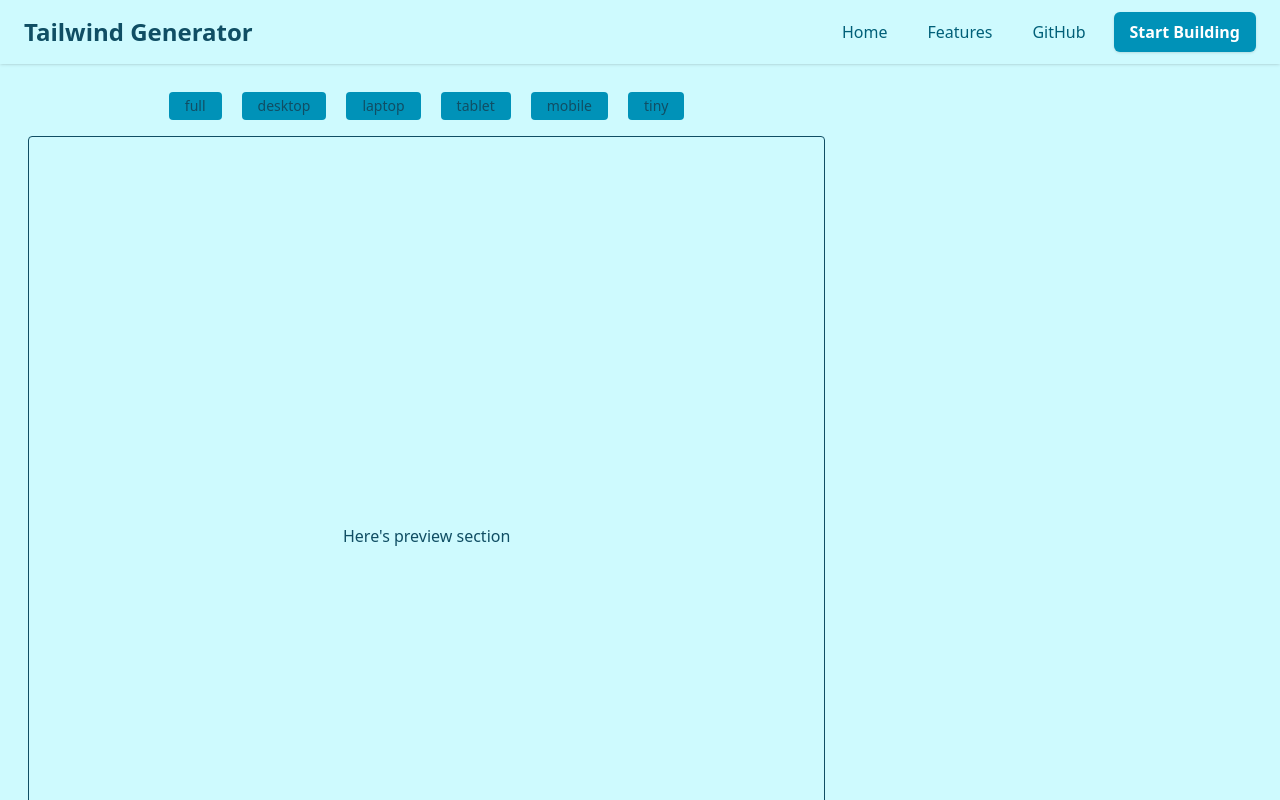
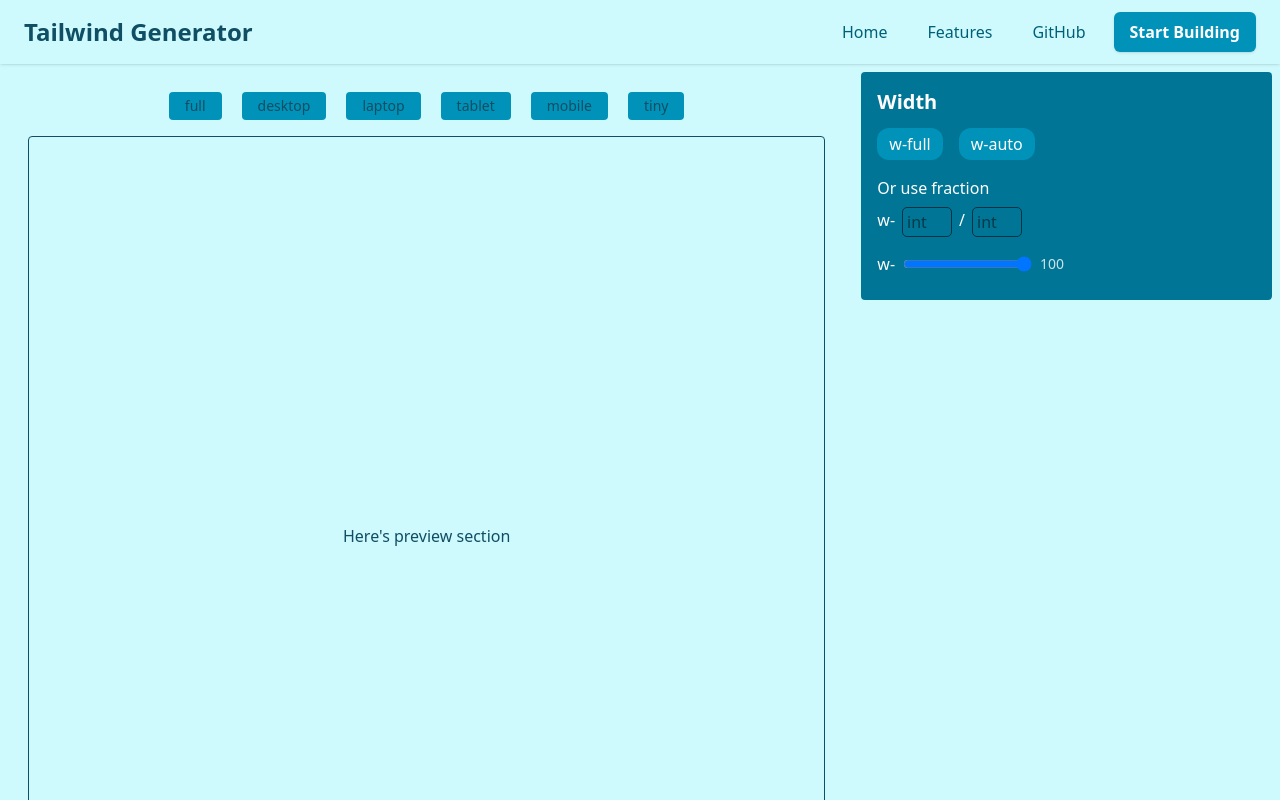
Before and after one commit to luckyguyluck/TailwindCSSGenerator, a React (Vite) app in the folder frontend/: page /generator in a window 1280 px wide. Shown: the top 800 px of the page. Built offline with nearby package versions, Linux system fonts and the light colour scheme.

Commit message:
width controller UI update

```diff
--- /dev/null
+++ b/frontend/src/Core/UI/Components/Controls/Width.jsx
@@ -0,0 +1,58 @@
+import { useState, useEffect } from "react";
+
+function Width() {
+  const [nSlider, setNSlider] = useState(100); // default to 100%
+  const [widthClass, setWidthClass] = useState("w-full");
+
+  useEffect(() => {
+    setWidthClass(`w-${nSlider}`);
+  }, [nSlider]);
+
+  return (
+    <div className="w-full p-4 mb-2 bg-cyan-700 rounded text-white">
+      <h3 className="text-xl font-semibold mb-3">Width</h3>
+
+      {/* Preset buttons */}
+      <div className="flex gap-4 mb-4">
+        <div
+          onClick={() => setWidthClass("w-full")}
+          className="px-3 py-1 bg-cyan-600 cursor-pointer rounded-xl hover:bg-cyan-400 transition"
+        >
+          w-full
+        </div>
+        <div
+          onClick={() => setWidthClass("w-auto")}
+          className="px-3 py-1 bg-cyan-600 cursor-pointer rounded-xl hover:bg-cyan-400 transition"
+        >
+          w-auto
+        </div>
+      </div>
+
+      {/* Manual fraction input */}
+      <div className=" mb-2 font-light">Or use fraction</div>
+      <div className="flex gap-2 mb-4">
+        <span>w-</span>
+        <input type="text" placeholder="int" className="w-12 text-black rounded px-1 py-[2px] outline outline-cyan-950" />
+        <span>/</span>
+        <input type="text" placeholder="int" className="w-12 text-black rounded px-1 py-[2px] outline outline-cyan-950" />
+      </div>
+
+      {/* Slider */}
+      <div className="flex items-center gap-2 mb-2">
+        <label htmlFor="range">w-</label>
+        <input
+          type="range"
+          name="range"
+          id="range"
+          min={0}
+          max={100}
+          value={nSlider}
+          onChange={(e) => setNSlider(e.target.value)}
+        />
+        <span className="text-sm opacity-80">{nSlider}</span>
+      </div>
+    </div>
+  );
+}
+
+export default Width;
--- a/frontend/src/Core/UI/GeneratorUI.jsx
+++ b/frontend/src/Core/UI/GeneratorUI.jsx
@@ -1,5 +1,5 @@
 import Preview from "./Components/Preview";
-import Controls from "./Components/Controls";
+import Width from "./Components/Controls/Width";
 
 function GeneratorUI(){
 
@@ -15,7 +15,7 @@
                         <Preview />
                     </div>
                     <div className="flex-1/3 bg-cyan-100 dark:bg-cyan-800 p-2 text-cyan-900 dark:text-white">
-                        <Controls />
+                        <Width />
                     </div>
                 </div>
 
```
Also changed, not shown: frontend/src/Core/UI/Components/Controls.jsx (deleted, +0 -9 lines).
